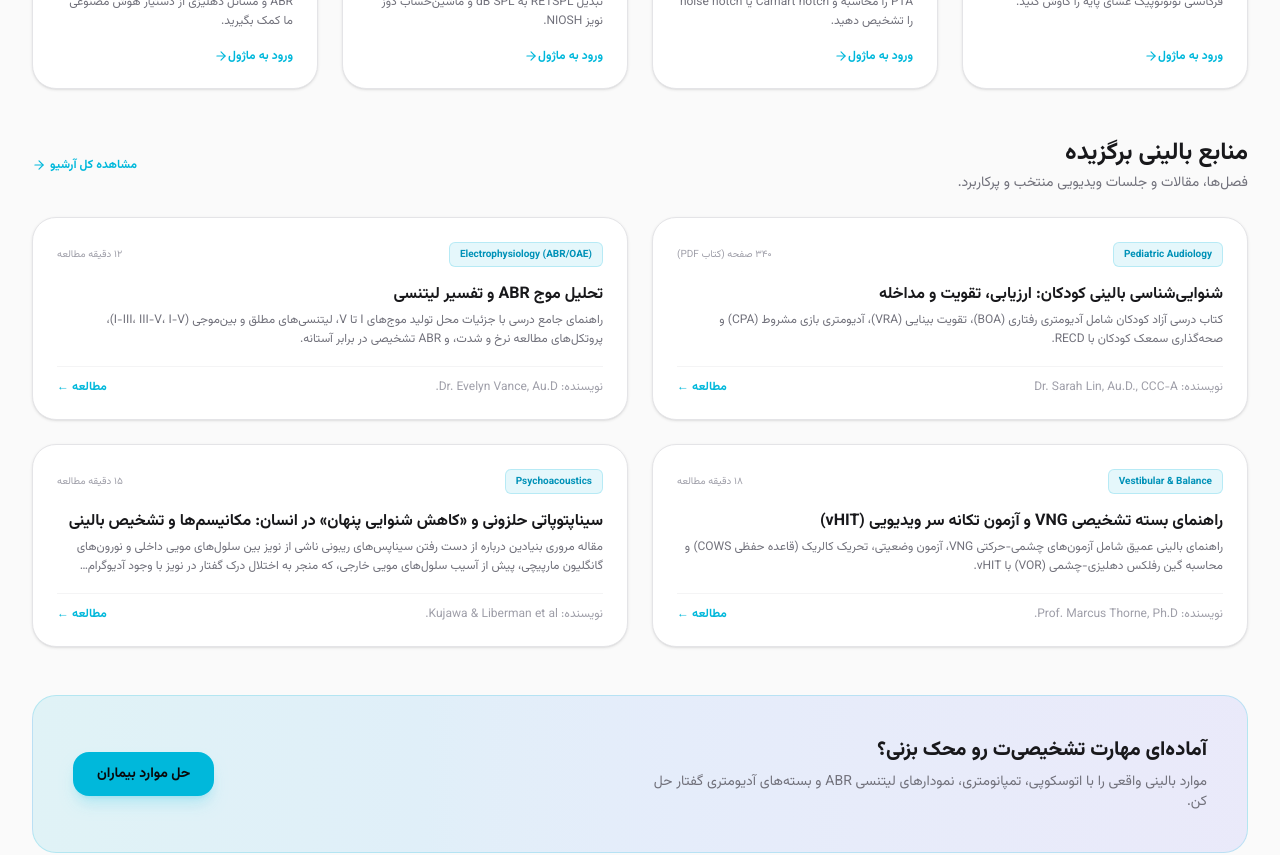
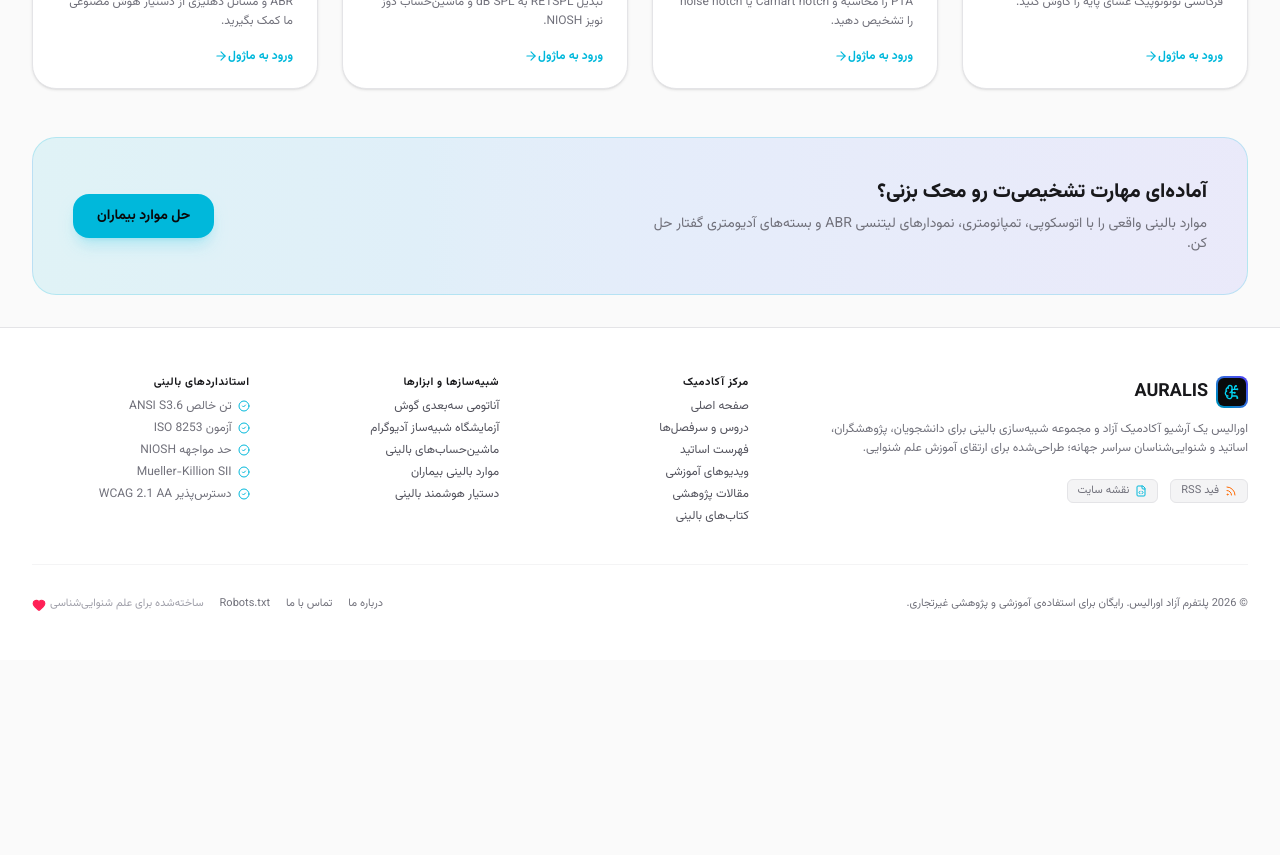
Before and after one commit to mobinahmadikya80-wq/auralis, a React (Vite) app: page / in a window 1280 px wide. Shown: the part 1120-1975 px from the top of the page. After the commit the page ends 1780 px from the top, so only its background shows below. Built offline with nearby package versions, Linux system fonts and the light colour scheme.

Commit message:
حذف کامل بخش مرکز منابع از منوها و صفحه اصلی

```diff
--- a/src/App.tsx
+++ b/src/App.tsx
@@ -1,6 +1,5 @@
 import React, { useState, useEffect, lazy, Suspense } from 'react';
 import { Navbar } from './components/Navbar';
-import { Hero } from './components/Hero';
 import { ResourceDetailModal } from './components/ResourceDetailModal';
 import { CommandPalette } from './components/CommandPalette';
 import { Footer } from './components/Footer';
@@ -14,7 +13,6 @@ import { SidebarDrawer } from './components/layout/SidebarDrawer';
 import { HomePage } from './components/pages/HomePage';
 
 // Lazy load heavy modules & secondary views for optimal bundle splitting
-const ResourceHub = lazy(() => import('./components/ResourceHub').then(m => ({ default: m.ResourceHub })));
 const InteractiveEarAnatomy = lazy(() => import('./components/InteractiveEarAnatomy').then(m => ({ default: m.InteractiveEarAnatomy })));
 const AudiogramSimulator = lazy(() => import('./components/AudiogramSimulator').then(m => ({ default: m.AudiogramSimulator })));
 const ToolsSuite = lazy(() => import('./components/ToolsSuite').then(m => ({ default: m.ToolsSuite })));
@@ -167,14 +165,6 @@ export default function App() {
         savedCount={savedIds.length}
       />
 
-      {/* Hero Section (Rendered on Resource Hub tab) */}
-      {activeTab === 'library' && (
-        <Hero
-          onSearchClick={() => setIsCommandPaletteOpen(true)}
-          onNavigate={setActiveTab}
-        />
-      )}
-
       {/* Main Workspace Body */}
       <main id="main-content" className="relative z-10 flex-1 max-w-7xl w-full mx-auto px-4 sm:px-6 lg:px-8 py-8">
         <Suspense fallback={<PageSkeleton />}>
@@ -242,14 +232,6 @@ export default function App() {
 
             {activeTab === 'contact' && (
               <ContactPage />
-            )}
-
-            {activeTab === 'library' && (
-              <ResourceHub
-                onSelectResource={(res) => setSelectedResource(res)}
-                savedIds={savedIds}
-                onToggleBookmark={toggleBookmark}
-              />
             )}
 
             {activeTab === 'anatomy' && (
--- a/src/components/Navbar.tsx
+++ b/src/components/Navbar.tsx
@@ -2,7 +2,6 @@ import React from 'react';
 import {
   Ear,
   Search,
-  BookOpen,
   Activity,
   Calculator,
   Stethoscope,
@@ -30,7 +29,6 @@ export const Navbar: React.FC<NavbarProps> = ({
   savedCount
 }) => {
   const navItems = [
-    { id: 'library', label: 'مرکز منابع', icon: BookOpen },
     { id: 'anatomy', label: 'آناتومی سه‌بعدی گوش', icon: Ear },
     { id: 'simulator', label: 'آزمایشگاه آدیوگرام', icon: Activity },
     { id: 'tools', label: 'ابزارهای محاسباتی', icon: Calculator },
@@ -53,7 +51,7 @@ export const Navbar: React.FC<NavbarProps> = ({
               <Menu className="w-4 h-4" />
             </button>
 
-            <div className="flex items-center gap-2.5 cursor-pointer" onClick={() => setActiveTab('library')}>
+            <div className="flex items-center gap-2.5 cursor-pointer" onClick={() => setActiveTab('home')}>
               <div className="w-9 h-9 rounded-xl bg-gradient-to-tr from-cyan-600 via-blue-600 to-indigo-600 p-0.5 shadow-md shadow-blue-500/10 flex items-center justify-center">
                 <div className="w-full h-full bg-zinc-950 rounded-[9px] flex items-center justify-center">
                   <BrainCircuit className="w-4 h-4 text-cyan-400" />
--- a/src/components/layout/FloatingDock.tsx
+++ b/src/components/layout/FloatingDock.tsx
@@ -1,7 +1,6 @@
 import React from 'react';
 import { motion } from 'motion/react';
 import {
-  BookOpen,
   Ear,
   Activity,
   Calculator,
@@ -24,7 +23,6 @@ export const FloatingDock: React.FC<FloatingDockProps> = ({
 }) => {
   const dockItems = [
     { id: 'home', label: 'خانه', icon: Home },
-    { id: 'library', label: 'منابع', icon: BookOpen },
     { id: 'anatomy', label: 'گوش سه‌بعدی', icon: Ear },
     { id: 'simulator', label: 'آزمایشگاه', icon: Activity },
     { id: 'tools', label: 'ابزارها', icon: Calculator },
--- a/src/components/layout/SidebarDrawer.tsx
+++ b/src/components/layout/SidebarDrawer.tsx
@@ -2,7 +2,6 @@ import React from 'react';
 import {
   X,
   Home,
-  BookOpen,
   Ear,
   Activity,
   Calculator,
@@ -65,7 +64,6 @@ export const SidebarDrawer: React.FC<SidebarDrawerProps> = ({
     {
       title: 'گنجینه رسانه و منابع',
       items: [
-        { id: 'library', label: 'مرکز منابع', icon: BookOpen, desc: 'کتاب‌ها و جزوات' },
         { id: 'videos', label: 'ویدیوهای آموزشی', icon: Video, desc: 'ویدیوهای اتوسکوپی و ABR' },
         { id: 'pdf', label: 'راهنماهای بالینی PDF', icon: FileText, desc: 'دستورالعمل‌های ANSI/BSA' },
         { id: 'slides', label: 'اسلایدهای درسی', icon: Presentation, desc: 'فایل‌های پاورپوینت' },
--- a/src/components/pages/HomePage.tsx
+++ b/src/components/pages/HomePage.tsx
@@ -17,7 +17,6 @@ import {
   Search,
   Upload
 } from 'lucide-react';
-import { EDUCATIONAL_RESOURCES } from '../../data/resources';
 import { EducationalResource } from '../../types';
 import { ScrollReveal, StaggerContainer, StaggerItem } from '../motion/ScrollReveal';
 import { TiltCard } from '../motion/TiltCard';
@@ -32,7 +31,6 @@ interface HomePageProps {
 }
 
 export const HomePage: React.FC<HomePageProps> = ({ onNavigate, onSelectResource, onNavigateToCourse }) => {
-  const featuredResources = EDUCATIONAL_RESOURCES.filter(r => r.featured).slice(0, 4);
   const coursesWithIcons = getCourses().filter((c) => !!c.icon);
 
   const stats = [
@@ -220,63 +218,6 @@ export const HomePage: React.FC<HomePageProps> = ({ onNavigate, onSelectResource
         </StaggerContainer>
       </section>
 
-      {/* Featured Resources Section */}
-      <section className="space-y-6">
-        <ScrollReveal direction="up">
-          <div className="flex items-center justify-between">
-            <div className="space-y-1">
-              <h2 className="text-xl sm:text-2xl font-bold text-zinc-900 dark:text-white font-display">
-                منابع بالینی برگزیده
-              </h2>
-              <p className="text-xs sm:text-sm text-zinc-500 dark:text-zinc-400">
-                فصل‌ها، مقالات و جلسات ویدیویی منتخب و پرکاربرد.
-              </p>
-            </div>
-            <button
-              onClick={() => onNavigate('library')}
-              className="text-xs font-bold text-cyan-500 hover:text-cyan-400 flex items-center gap-1"
-            >
-              <span>مشاهده کل آرشیو</span>
-              <ArrowRight className="w-3.5 h-3.5" />
-            </button>
-          </div>
-        </ScrollReveal>
-
-        <StaggerContainer className="grid grid-cols-1 md:grid-cols-2 gap-6">
-          {featuredResources.map((res) => (
-            <StaggerItem key={res.id}>
-              <TiltCard
-                className="bg-white dark:bg-zinc-900 rounded-3xl p-6 border border-zinc-200 dark:border-zinc-800 shadow-sm cursor-pointer space-y-4 group"
-                onClick={() => onSelectResource(res)}
-              >
-                <div className="flex items-center justify-between">
-                  <span dir="auto" className="px-2.5 py-1 rounded-md text-[10px] font-bold font-mono bg-cyan-500/10 text-cyan-600 dark:text-cyan-400 border border-cyan-500/20">
-                    {res.topic}
-                  </span>
-                  <span className="text-[10px] font-mono text-zinc-400">
-                    {res.readTimeOrDuration}
-                  </span>
-                </div>
-
-                <div className="space-y-1">
-                  <h3 dir="auto" className="text-base font-bold text-zinc-900 dark:text-white group-hover:text-cyan-500 transition-colors">
-                    {res.title}
-                  </h3>
-                  <p dir="auto" className="text-xs text-zinc-500 dark:text-zinc-400 line-clamp-2 leading-relaxed">
-                    {res.description}
-                  </p>
-                </div>
-
-                <div className="pt-3 border-t border-zinc-100 dark:border-zinc-800 flex items-center justify-between text-xs text-zinc-400">
-                  <span dir="auto">نویسنده: {res.author}</span>
-                  <span className="text-cyan-500 font-bold group-hover:translate-x-1 transition-transform">مطالعه ←</span>
-                </div>
-              </TiltCard>
-            </StaggerItem>
-          ))}
-        </StaggerContainer>
-      </section>
-
       {/* CTA Section */}
       <ScrollReveal direction="up">
         <div className="bg-gradient-to-r from-cyan-500/10 via-blue-500/10 to-indigo-500/10 border border-cyan-500/20 rounded-3xl p-8 sm:p-10 flex flex-col sm:flex-row items-center justify-between gap-6">
--- a/src/components/seo/SeoHeadManager.tsx
+++ b/src/components/seo/SeoHeadManager.tsx
@@ -85,11 +85,6 @@ const TAB_SEO_DATA: Record<string, { title: string; description: string; path: s
     description: 'Consult our AI Clinical Tutor for instant diagnostic guidance, electrophysiology explanation, and literature synthesis.',
     path: 'aitutor',
   },
-  library: {
-    title: 'Resource Archive & Learning Hub — Auralis Audiology',
-    description: 'Explore the entire Auralis repository of open educational literature and interactive learning assets.',
-    path: 'library',
-  },
   saved: {
     title: 'Saved Bookmarks & Personal Clinical Notes — Auralis',
     description: 'Your saved audiological resources, bookmarked papers, and personal diagnostic case notes.',
```
